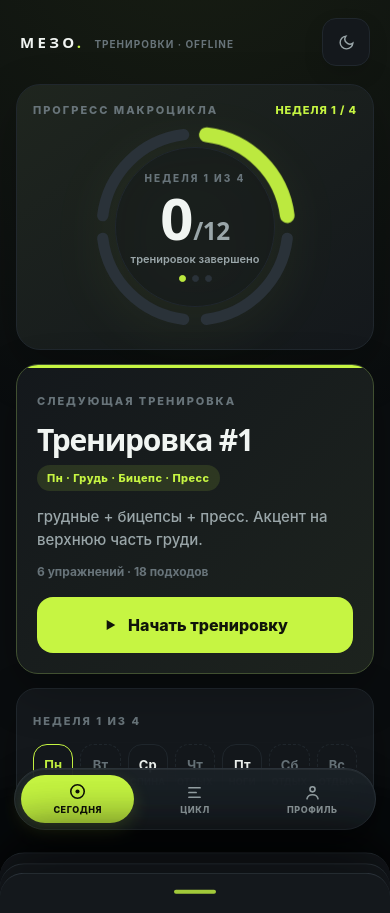
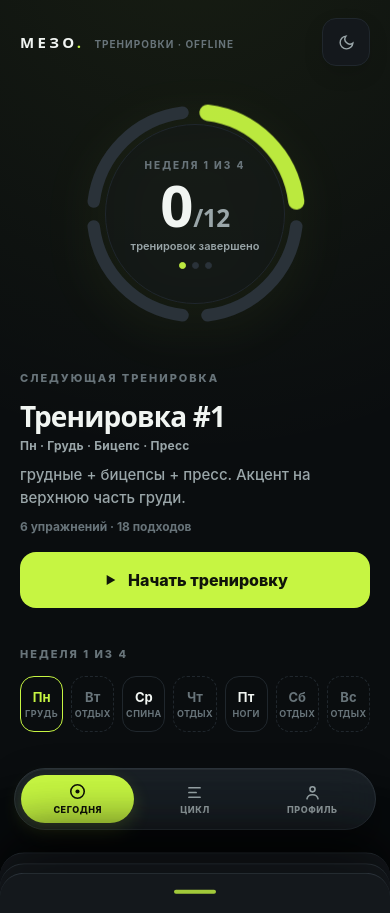
Before and after one commit to jumpipgo/TREN, a React (Vite) app: page / in a window 390 px wide. After the commit the page ends 844 px from the top, so only its background shows below. Built offline with nearby package versions, Linux system fonts and the light colour scheme.

Commit message:
Revert "style: redesign mobile home dashboard"
This reverts commit bc53304865658c38b9f076e8a006908d5673bdef.

```diff
--- a/src/components/HomeScreen.tsx
+++ b/src/components/HomeScreen.tsx
@@ -100,8 +100,7 @@ export function HomeScreen({ visible, onOpenDay, onOpenCycle, onToast, onCelebra
         </button>
       </header>
       <div id="homeBody">
-        <section className="hero home-overview">
-          <div className="overview-top"><span className="label">прогресс макроцикла</span><span className="overview-week">{completed ? 'завершено' : `неделя ${week} / 4`}</span></div>
+        <section className="hero">
           <div className="ring"><ProgressRing state={state} currentDay={currentDay} /> <div className="ring-c">{center}</div></div>
         </section>
 
--- a/src/styles.css
+++ b/src/styles.css
@@ -117,10 +117,8 @@ body.on-day #nav{transform:translateX(-50%) translateY(130px);opacity:0;pointer-
 /* ============================================================
    HOME — кольцо цикла + «Сегодня»
    ============================================================ */
-.hero{display:flex;flex-direction:column;align-items:center;width:calc(100% - 32px);max-width:720px;margin:14px auto 0;padding:18px 16px 20px;border:1px solid var(--line-soft);border-radius:24px;background:linear-gradient(145deg,color-mix(in srgb,var(--surface) 94%,var(--lime) 6%),var(--surface));box-shadow:var(--shadow)}
-.overview-top{width:100%;display:flex;align-items:center;justify-content:space-between;gap:12px}
-.overview-week{color:var(--lime);font:800 11px var(--font-body);letter-spacing:.08em;text-transform:uppercase;white-space:nowrap}
-.ring{position:relative;width:min(204px,100%);height:auto;aspect-ratio:1;margin-top:8px;filter:drop-shadow(0 12px 24px color-mix(in srgb,var(--lime) 8%,transparent))}
+.hero{display:flex;flex-direction:column;align-items:center;padding:32px 20px 14px}
+.ring{position:relative;width:min(224px,100%);height:auto;aspect-ratio:1;filter:drop-shadow(0 12px 24px color-mix(in srgb,var(--lime) 8%,transparent))}
 .ring::before{content:'';position:absolute;inset:22px;border:1px solid var(--line-soft);border-radius:50%;background:color-mix(in srgb,var(--surface) 52%,transparent)}
 .ring svg{width:100%;height:100%;display:block;position:relative}
 .ring-c{position:absolute;inset:0;display:flex;flex-direction:column;align-items:center;justify-content:center;gap:5px;z-index:1}
@@ -139,12 +137,11 @@ body.on-day #nav{transform:translateX(-50%) translateY(130px);opacity:0;pointer-
 .seg.cur{stroke:var(--lime);opacity:.55;stroke-width:12;animation:seg-pulse 2.2s ease-in-out infinite}
 @keyframes seg-pulse{50%{opacity:.95;stroke-width:13}}
 
-.today{position:relative;width:calc(100% - 32px);max-width:560px;margin:14px auto 0;padding:22px 20px 20px;border:1px solid color-mix(in srgb,var(--lime) 20%,var(--line-soft));border-radius:22px;background:linear-gradient(135deg,var(--surface),color-mix(in srgb,var(--lime) 5%,var(--surface)));box-shadow:var(--shadow);overflow:hidden}
-.today::before{content:'';position:absolute;left:0;right:0;top:0;height:3px;background:var(--lime)}
-.t-title{font:700 30px/1.12 var(--font-display);letter-spacing:-.04em;margin:10px 0 8px}
-.t-tag{display:inline-flex;align-items:center;width:fit-content;padding:6px 10px;border-radius:999px;background:var(--lime-soft);font:800 11px var(--font-body);color:var(--lime);letter-spacing:.04em}
-.t-goal{color:var(--dim);font:500 15px/1.55 var(--font-body);margin-top:14px;overflow-wrap:anywhere}
-.t-meta{font:700 12px var(--font-body);color:var(--faint);margin-top:12px;overflow-wrap:anywhere}
+.today{padding:24px 20px 10px;max-width:560px;margin:0 auto;width:100%}
+.t-title{font:700 28px/1.15 var(--font-display);letter-spacing:-.03em;margin:10px 0 6px}
+.t-tag{font:700 12px var(--font-body);color:var(--dim);letter-spacing:.02em}
+.t-goal{color:var(--dim);font:500 15px/1.55 var(--font-body);margin-top:10px}
+.t-meta{font:700 12px var(--font-body);color:var(--faint);margin-top:10px}
 .btn-primary{
   display:flex;align-items:center;justify-content:center;gap:10px;
   width:100%;min-height:56px;height:auto;border-radius:16px;
@@ -156,7 +153,7 @@ body.on-day #nav{transform:translateX(-50%) translateY(130px);opacity:0;pointer-
 .btn-primary svg{width:16px;height:16px}
 .btn-primary small{font:700 12px;opacity:.72}
 
-.stats{display:flex;width:calc(100% - 32px);margin:14px auto 0;border:1px solid var(--line-soft);border-radius:18px;background:var(--surface);overflow:hidden;max-width:560px;box-shadow:var(--shadow)}
+.stats{display:flex;margin:18px 20px 0;border:1px solid var(--line-soft);border-radius:18px;background:var(--surface);overflow:hidden;max-width:560px;box-shadow:var(--shadow)}
 .st3{min-width:0;padding:15px 8px;text-align:center}
 .st3:first-child{flex:1.35}
 .st3{flex:1}
@@ -165,8 +162,8 @@ body.on-day #nav{transform:translateX(-50%) translateY(130px);opacity:0;pointer-
 .st3 span{font:800 9px var(--font-body);letter-spacing:.14em;text-transform:uppercase;color:var(--faint);margin-top:2px;overflow-wrap:anywhere}
 .st3b{justify-content:center;flex-wrap:wrap;row-gap:2px;text-align:center}
 
-.week{width:calc(100% - 32px);max-width:560px;margin:14px auto 0;padding:18px 16px 16px;border:1px solid var(--line-soft);border-radius:20px;background:var(--surface);box-shadow:var(--shadow)}
-.wk-chips{display:grid;grid-template-columns:repeat(7,minmax(0,1fr));gap:7px;margin-top:12px}
+.week{padding:22px 20px 8px;max-width:560px;margin:0 auto;width:100%}
+.wk-chips{display:grid;grid-template-columns:repeat(7,minmax(0,1fr));gap:8px;margin-top:10px}
 .wd{
   min-width:0;height:56px;border-radius:14px;
   border:1px solid var(--line-soft);
@@ -182,7 +179,7 @@ body.on-day #nav{transform:translateX(-50%) translateY(130px);opacity:0;pointer-
 .wd.now b{color:var(--lime)}
 
 /* milestone */
-.done-hero{width:calc(100% - 32px);max-width:560px;margin:14px auto 0;padding:24px 20px;border:1px solid color-mix(in srgb,var(--lime) 24%,var(--line-soft));border-radius:22px;background:var(--surface);box-shadow:var(--shadow)}
+.done-hero{padding:26px 20px;max-width:560px;margin:0 auto}
 .done-hero h2{font:700 24px/1.25 var(--font-display);margin:10px 0 12px}
 .done-hero p{color:var(--dim);font:500 15px/1.6}
 .done-hero p+p{margin-top:10px}
@@ -644,8 +641,7 @@ body.on-day #toast{top:calc(78px + env(safe-area-inset-top))}
 }
 @media(min-width:768px){
   .goal-line{margin-left:auto;margin-right:auto;max-width:720px}
-  .today{padding-left:20px;padding-right:20px}
-  .week{padding-left:16px;padding-right:16px}
+  .today,.done-hero,.week{padding-left:0;padding-right:0}
   .ex{padding:20px 20px 12px;--set-grid:38px 18px 40px minmax(80px,1fr) 40px 76px;--set-gap:8px}
 }
 @media(hover:hover) and (pointer:fine){
```
